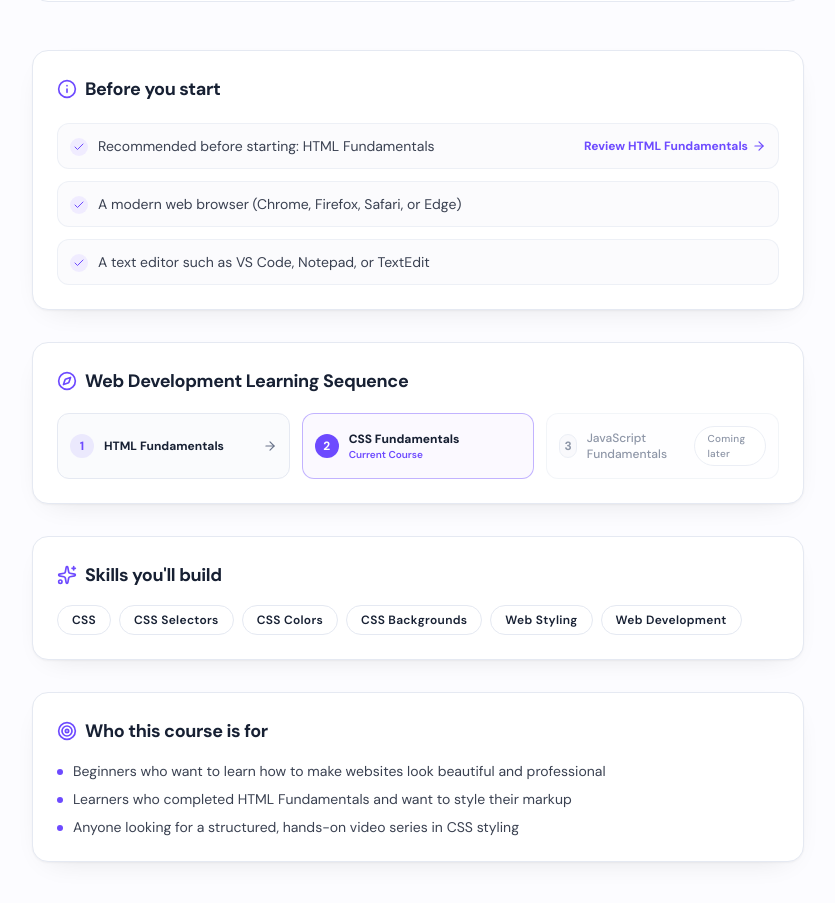
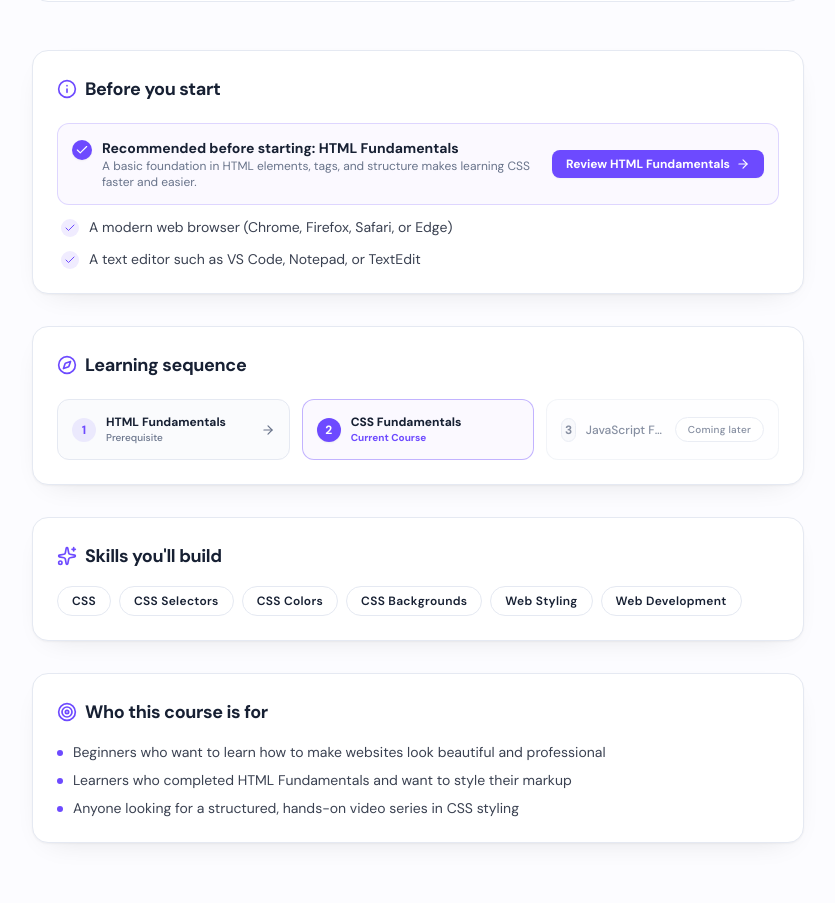
Before and after one commit to iRfANhAiDeRABiR/Meritloom--Mastery-Learning-Platform, a Next.js app: page /courses/css-fundamentals in a window 1280 px wide. Shown: the part 2094-2997 px from the top of the page, without its empty margins (8-843 px from the left). Built offline with nearby package versions, Linux system fonts and the light colour scheme; no server answers; the database is empty.

Commit message:
fix(courses): ensure Learning Sequence card is always displayed on public course details and learner course roadmap

```diff
--- a/src/app/courses/[slug]/page.tsx
+++ b/src/app/courses/[slug]/page.tsx
@@ -153,8 +153,9 @@ export default async function CourseDetailPage({
               {/* Course Syllabus & Accordions */}
               <CourseSyllabus modules={course.modules} />
 
-              {/* Prerequisites, Skills & Audience */}
+              {/* Prerequisites, Skills, Learning Sequence & Audience */}
               <CourseMetaSections
+                courseSlug={course.slug}
                 prerequisites={course.prerequisites}
                 skills={course.skills}
                 targetAudience={course.targetAudience}
--- a/src/components/course-learning/course-overview-card.tsx
+++ b/src/components/course-learning/course-overview-card.tsx
@@ -1,3 +1,4 @@
+import Link from "next/link";
 import {
   BookOpen,
   Calendar,
@@ -68,7 +69,7 @@ export function CourseOverviewCard({ data }: CourseOverviewCardProps) {
 
       {/* Realistic Pace-Based Estimation (Only when study pace was set) */}
       {studyPaceLabel && estimatedWeeksRemaining && (
-        <div className="mt-2 flex flex-col gap-1 rounded-xl bg-surface p-3 border border-line text-xs">
+        <div className="mt-1 flex flex-col gap-1 rounded-xl bg-surface p-3 border border-line text-xs">
           <div className="flex items-center gap-1.5 font-bold text-ink">
             <Calendar className="size-3.5 text-primary" aria-hidden="true" />
             <span>Est. {estimatedWeeksRemaining} {estimatedWeeksRemaining === 1 ? "week" : "weeks"} remaining</span>
@@ -78,6 +79,64 @@ export function CourseOverviewCard({ data }: CourseOverviewCardProps) {
           </p>
         </div>
       )}
+
+      {/* Web Development Learning Sequence */}
+      <div className="mt-1 flex flex-col gap-2.5 rounded-xl border border-line bg-surface/50 p-3 text-xs">
+        <span className="font-bold text-ink text-[11px] uppercase tracking-wider text-muted">
+          Learning sequence
+        </span>
+        <div className="flex flex-col gap-2">
+          {course.slug === "html-fundamentals" ? (
+            <>
+              <div className="flex items-center justify-between gap-2 p-2 rounded-lg bg-lavender/40 border border-primary/30">
+                <span className="font-bold text-ink text-xs flex items-center gap-1.5">
+                  <span className="grid size-4 place-items-center rounded-full bg-primary text-white text-[10px]">1</span>
+                  HTML Fundamentals
+                </span>
+                <span className="text-[10px] font-bold text-primary">Current</span>
+              </div>
+              <Link href="/courses/css-fundamentals" className="flex items-center justify-between gap-2 p-2 rounded-lg hover:bg-card border border-line text-muted hover:text-ink transition-colors">
+                <span className="text-xs flex items-center gap-1.5">
+                  <span className="grid size-4 place-items-center rounded-full bg-surface text-muted text-[10px] border border-line">2</span>
+                  CSS Fundamentals
+                </span>
+                <span className="text-[10px] text-primary font-semibold">Next</span>
+              </Link>
+              <div className="flex items-center justify-between gap-2 p-2 rounded-lg opacity-60 border border-line/40 text-muted">
+                <span className="text-xs flex items-center gap-1.5">
+                  <span className="grid size-4 place-items-center rounded-full bg-surface text-muted text-[10px] border border-line">3</span>
+                  JavaScript
+                </span>
+                <span className="text-[9px]">Coming later</span>
+              </div>
+            </>
+          ) : (
+            <>
+              <Link href="/courses/html-fundamentals" className="flex items-center justify-between gap-2 p-2 rounded-lg hover:bg-card border border-line text-muted hover:text-ink transition-colors">
+                <span className="text-xs flex items-center gap-1.5">
+                  <span className="grid size-4 place-items-center rounded-full bg-surface text-muted text-[10px] border border-line">1</span>
+                  HTML Fundamentals
+                </span>
+                <span className="text-[10px] text-muted font-medium">Prereq</span>
+              </Link>
+              <div className="flex items-center justify-between gap-2 p-2 rounded-lg bg-lavender/40 border border-primary/30">
+                <span className="font-bold text-ink text-xs flex items-center gap-1.5">
+                  <span className="grid size-4 place-items-center rounded-full bg-primary text-white text-[10px]">2</span>
+                  CSS Fundamentals
+                </span>
+                <span className="text-[10px] font-bold text-primary">Current</span>
+              </div>
+              <div className="flex items-center justify-between gap-2 p-2 rounded-lg opacity-60 border border-line/40 text-muted">
+                <span className="text-xs flex items-center gap-1.5">
+                  <span className="grid size-4 place-items-center rounded-full bg-surface text-muted text-[10px] border border-line">3</span>
+                  JavaScript
+                </span>
+                <span className="text-[9px]">Coming later</span>
+              </div>
+            </>
+          )}
+        </div>
+      </div>
     </div>
   );
 }
--- a/src/components/courses/details/course-meta-sections.tsx
+++ b/src/components/courses/details/course-meta-sections.tsx
@@ -5,6 +5,7 @@ import { Badge } from "@/components/ui/badge";
 import { cn } from "@/lib/utils";
 
 interface CourseMetaSectionsProps {
+  courseSlug?: string;
   prerequisites?: string[];
   skills?: string[];
   targetAudience?: string[];
@@ -12,21 +13,23 @@ interface CourseMetaSectionsProps {
 }
 
 export function CourseMetaSections({
+  courseSlug = "css-fundamentals",
   prerequisites,
   skills,
   targetAudience,
   className,
 }: CourseMetaSectionsProps) {
+  const isHtml = courseSlug.toLowerCase().includes("html");
+  const isCss = courseSlug.toLowerCase().includes("css");
+
   const hasPrereqs = prerequisites && prerequisites.length > 0;
   const hasSkills = skills && skills.length > 0;
   const hasAudience = targetAudience && targetAudience.length > 0;
 
-  if (!hasPrereqs && !hasSkills && !hasAudience) return null;
-
   return (
     <div className={cn("flex flex-col gap-8", className)}>
-      {/* 1. Prerequisites */}
-      {hasPrereqs && (
+      {/* 1. Prerequisites (Shown if available or for CSS) */}
+      {(hasPrereqs || isCss) && (
         <section
           aria-labelledby="course-prereqs-heading"
           className="flex flex-col gap-4 rounded-card border border-line bg-card p-6 shadow-soft"
@@ -42,39 +45,51 @@ export function CourseMetaSections({
           </div>
 
           <ul className="flex flex-col gap-3 pt-1 text-sm text-ink/85">
-            {prerequisites.map((item, idx) => {
-              const isHtmlPrereq = item.toLowerCase().includes("html fundamentals");
-              return (
-                <li key={idx} className="flex flex-col sm:flex-row sm:items-center justify-between gap-2.5 rounded-xl border border-line/60 bg-surface/50 p-3">
+            {isCss && (
+              <li className="flex flex-col sm:flex-row sm:items-center justify-between gap-3 rounded-xl border border-primary/20 bg-lavender/30 p-3.5">
                 <div className="flex items-start gap-2.5">
-                    <span className="grid size-4.5 shrink-0 place-items-center rounded-full bg-lavender text-primary mt-0.5">
-                      <Check className="size-3" aria-hidden="true" />
+                  <span className="grid size-5 shrink-0 place-items-center rounded-full bg-primary text-white mt-0.5 shadow-xs">
+                    <Check className="size-3.5" aria-hidden="true" />
                   </span>
-                    <span>
-                      {isHtmlPrereq ? "Recommended before starting: HTML Fundamentals" : item}
+                  <div className="flex flex-col">
+                    <span className="font-bold text-ink">
+                      Recommended before starting: HTML Fundamentals
+                    </span>
+                    <span className="text-xs text-muted">
+                      A basic foundation in HTML elements, tags, and structure makes learning CSS faster and easier.
                     </span>
                   </div>
+                </div>
 
-                  {isHtmlPrereq && (
                 <Link
                   href="/courses/html-fundamentals"
-                      className="inline-flex items-center gap-1 text-xs font-bold text-primary hover:underline shrink-0"
+                  className="inline-flex items-center justify-center gap-1.5 rounded-lg bg-primary px-3.5 py-1.5 text-xs font-bold text-white shadow-soft transition-all duration-150 hover:bg-primary-600 shrink-0"
                 >
                   <span>Review HTML Fundamentals</span>
                   <ArrowRight className="size-3.5" aria-hidden="true" />
                 </Link>
+              </li>
             )}
+
+            {prerequisites &&
+              prerequisites
+                .filter((p) => !p.toLowerCase().includes("html fundamentals"))
+                .map((item, idx) => (
+                  <li key={idx} className="flex items-start gap-2.5 px-1">
+                    <span className="grid size-4.5 shrink-0 place-items-center rounded-full bg-lavender text-primary mt-0.5">
+                      <Check className="size-3" aria-hidden="true" />
+                    </span>
+                    <span>{item}</span>
                   </li>
-              );
-            })}
+                ))}
           </ul>
         </section>
       )}
 
-      {/* 2. Learning Sequence Track */}
+      {/* 2. Web Development Learning Sequence Track */}
       <section
         aria-labelledby="course-sequence-heading"
-        className="flex flex-col gap-3.5 rounded-card border border-line bg-card p-6 shadow-soft"
+        className="flex flex-col gap-4 rounded-card border border-line bg-card p-6 shadow-soft"
       >
         <div className="flex items-center gap-2">
           <Compass className="size-5 text-primary" aria-hidden="true" />
@@ -82,50 +97,96 @@ export function CourseMetaSections({
             id="course-sequence-heading"
             className="text-lg font-bold text-ink"
           >
-            Web Development Learning Sequence
+            Learning sequence
           </h2>
         </div>
 
         <div className="grid grid-cols-1 sm:grid-cols-3 gap-3 pt-1">
-          <Link
-            href="/courses/html-fundamentals"
-            className="flex items-center justify-between gap-2 p-3 rounded-xl border border-line bg-surface/60 hover:bg-surface transition-colors group"
-          >
-            <div className="flex items-center gap-2.5">
-              <span className="grid size-6 place-items-center rounded-full bg-primary/10 text-primary text-xs font-bold">
+          {/* Step 1: HTML Fundamentals */}
+          {isHtml ? (
+            <div className="flex items-center gap-2.5 p-3.5 rounded-xl border border-primary/40 bg-lavender/30">
+              <span className="grid size-6 place-items-center rounded-full bg-primary text-white text-xs font-bold shadow-xs">
                 1
               </span>
-              <span className="text-xs font-bold text-ink group-hover:text-primary transition-colors">
+              <div className="flex flex-col min-w-0">
+                <span className="text-xs font-extrabold text-ink truncate">
                   HTML Fundamentals
                 </span>
-            </div>
-            <ArrowRight className="size-3.5 text-muted group-hover:text-primary transition-colors" />
-          </Link>
-
-          <div className="flex items-center gap-2.5 p-3 rounded-xl border border-primary/40 bg-lavender/30">
-            <span className="grid size-6 place-items-center rounded-full bg-primary text-white text-xs font-bold">
-              2
-            </span>
-            <div className="flex flex-col">
-              <span className="text-xs font-extrabold text-ink">
-                CSS Fundamentals
-              </span>
-              <span className="text-[10px] text-primary font-semibold">
+                <span className="text-[10px] text-primary font-bold">
                   Current Course
                 </span>
               </div>
             </div>
+          ) : (
+            <Link
+              href="/courses/html-fundamentals"
+              className="flex items-center justify-between gap-2 p-3.5 rounded-xl border border-line bg-surface/60 hover:bg-surface transition-all duration-150 group hover:border-primary/30"
+            >
+              <div className="flex items-center gap-2.5 min-w-0">
+                <span className="grid size-6 place-items-center rounded-full bg-primary/10 text-primary text-xs font-bold">
+                  1
+                </span>
+                <div className="flex flex-col min-w-0">
+                  <span className="text-xs font-bold text-ink group-hover:text-primary transition-colors truncate">
+                    HTML Fundamentals
+                  </span>
+                  <span className="text-[10px] text-muted font-medium">
+                    Prerequisite
+                  </span>
+                </div>
+              </div>
+              <ArrowRight className="size-3.5 text-muted group-hover:text-primary transition-colors shrink-0" />
+            </Link>
+          )}
 
-          <div className="flex items-center justify-between gap-2 p-3 rounded-xl border border-line/60 bg-surface/30 opacity-75">
-            <div className="flex items-center gap-2.5">
+          {/* Step 2: CSS Fundamentals */}
+          {isCss ? (
+            <div className="flex items-center gap-2.5 p-3.5 rounded-xl border border-primary/40 bg-lavender/30">
+              <span className="grid size-6 place-items-center rounded-full bg-primary text-white text-xs font-bold shadow-xs">
+                2
+              </span>
+              <div className="flex flex-col min-w-0">
+                <span className="text-xs font-extrabold text-ink truncate">
+                  CSS Fundamentals
+                </span>
+                <span className="text-[10px] text-primary font-bold">
+                  Current Course
+                </span>
+              </div>
+            </div>
+          ) : (
+            <Link
+              href="/courses/css-fundamentals"
+              className="flex items-center justify-between gap-2 p-3.5 rounded-xl border border-line bg-surface/60 hover:bg-surface transition-all duration-150 group hover:border-primary/30"
+            >
+              <div className="flex items-center gap-2.5 min-w-0">
+                <span className="grid size-6 place-items-center rounded-full bg-primary/10 text-primary text-xs font-bold">
+                  2
+                </span>
+                <div className="flex flex-col min-w-0">
+                  <span className="text-xs font-bold text-ink group-hover:text-primary transition-colors truncate">
+                    CSS Fundamentals
+                  </span>
+                  <span className="text-[10px] text-primary font-semibold">
+                    Next Course
+                  </span>
+                </div>
+              </div>
+              <ArrowRight className="size-3.5 text-muted group-hover:text-primary transition-colors shrink-0" />
+            </Link>
+          )}
+
+          {/* Step 3: JavaScript Fundamentals */}
+          <div className="flex items-center justify-between gap-2 p-3.5 rounded-xl border border-line/60 bg-surface/30 opacity-80">
+            <div className="flex items-center gap-2.5 min-w-0">
               <span className="grid size-6 place-items-center rounded-full bg-surface text-muted text-xs font-bold border border-line">
                 3
               </span>
-              <span className="text-xs font-medium text-muted">
+              <span className="text-xs font-medium text-muted truncate">
                 JavaScript Fundamentals
               </span>
             </div>
-            <Badge variant="neutral" className="text-[10px] font-medium text-muted">
+            <Badge variant="neutral" className="text-[10px] font-medium text-muted shrink-0">
               Coming later
             </Badge>
           </div>
```
Also changed, not shown: scripts/seed-css-course.mjs (line endings or trailing spaces), 2 other files (tests, documents, lock files or other folders). Lines whose indentation alone changed are shown as unchanged.
